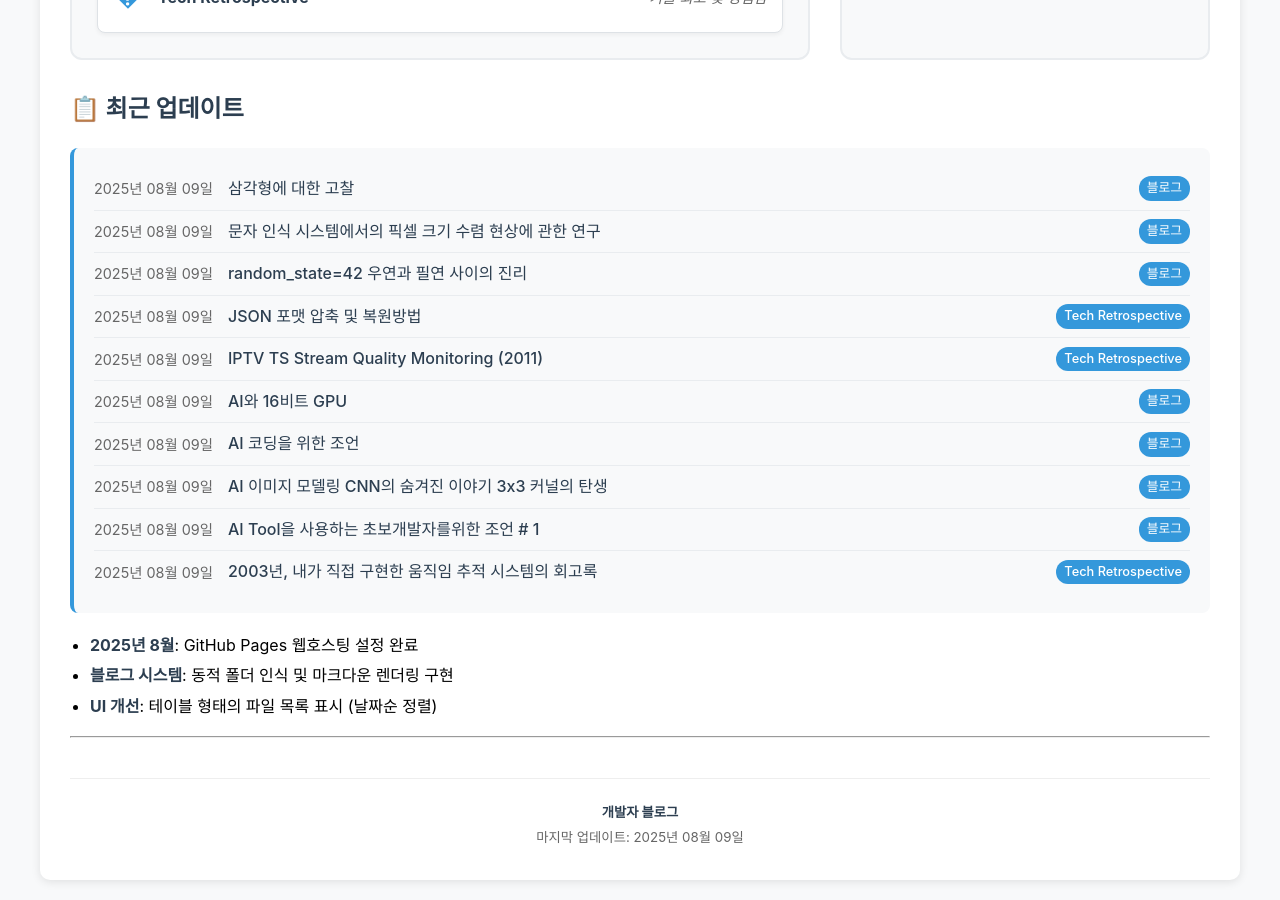
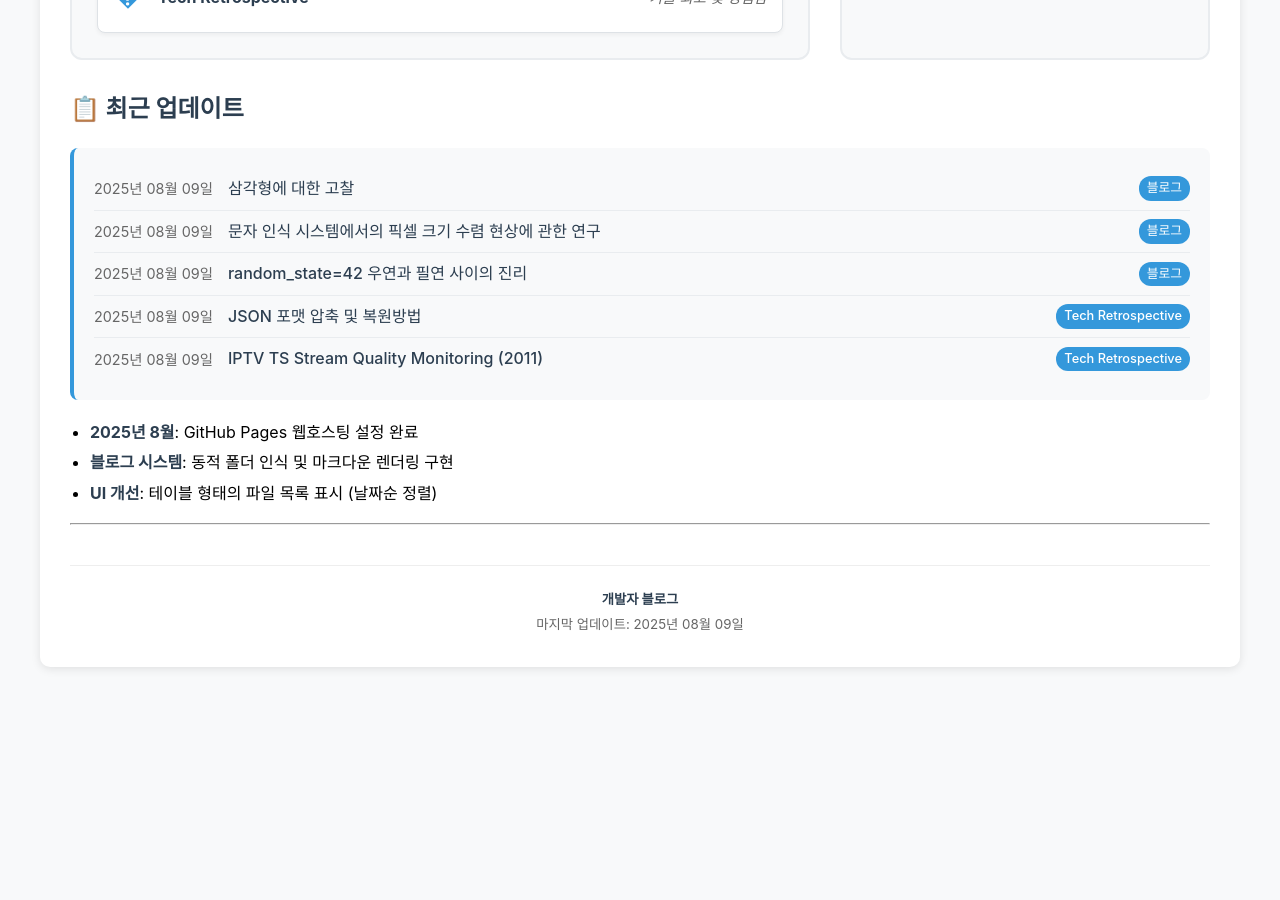
Before and after one commit to c0z0c/blog, a Jekyll site: the page built from index.md, in a window 1280 px wide and 900 px high, scrolled down 590 px. Built offline with Jekyll 4.4.1, drawn with Linux system fonts in a browser that asks for light colours; after the commit the page ends 1277 px from its top, so only the background shows below that.

Commit message:
Fix Liquid template syntax for GitHub Pages compatibility

```diff
--- a/index.md
+++ b/index.md
@@ -54,12 +54,19 @@ pragma: no-cache
 
 ## 📋 최근 업데이트
 
-{% assign all_posts = site.pages | where_exp: "page", "page.category != nil and page.title != page.category" | sort: "date" | reverse | limit: 5 %}
+{% assign all_posts = site.pages %}
+{% assign filtered_posts = "" | split: "" %}
+{% for page in all_posts %}
+  {% if page.category and page.title != page.category %}
+    {% assign filtered_posts = filtered_posts | push: page %}
+  {% endif %}
+{% endfor %}
+{% assign sorted_posts = filtered_posts | sort: "date" | reverse %}
 
 <div class="recent-posts">
-  {% for post in all_posts %}
+  {% for post in sorted_posts limit: 5 %}
     <div class="recent-post-item">
-      <span class="post-date">{{ post.date | date: "%Y년 %m월 %d일" }}</span>
+      <span class="post-date">{{ post.date | date: "%Y년 %m월 %d일" | default: "최근" }}</span>
       <a href="{{ post.url | prepend: site.baseurl }}" class="post-title">{{ post.title }}</a>
       <span class="post-category">{{ post.category }}</span>
     </div>
```
Also changed, not shown: _layouts/folder.html (+15 -6 lines).
